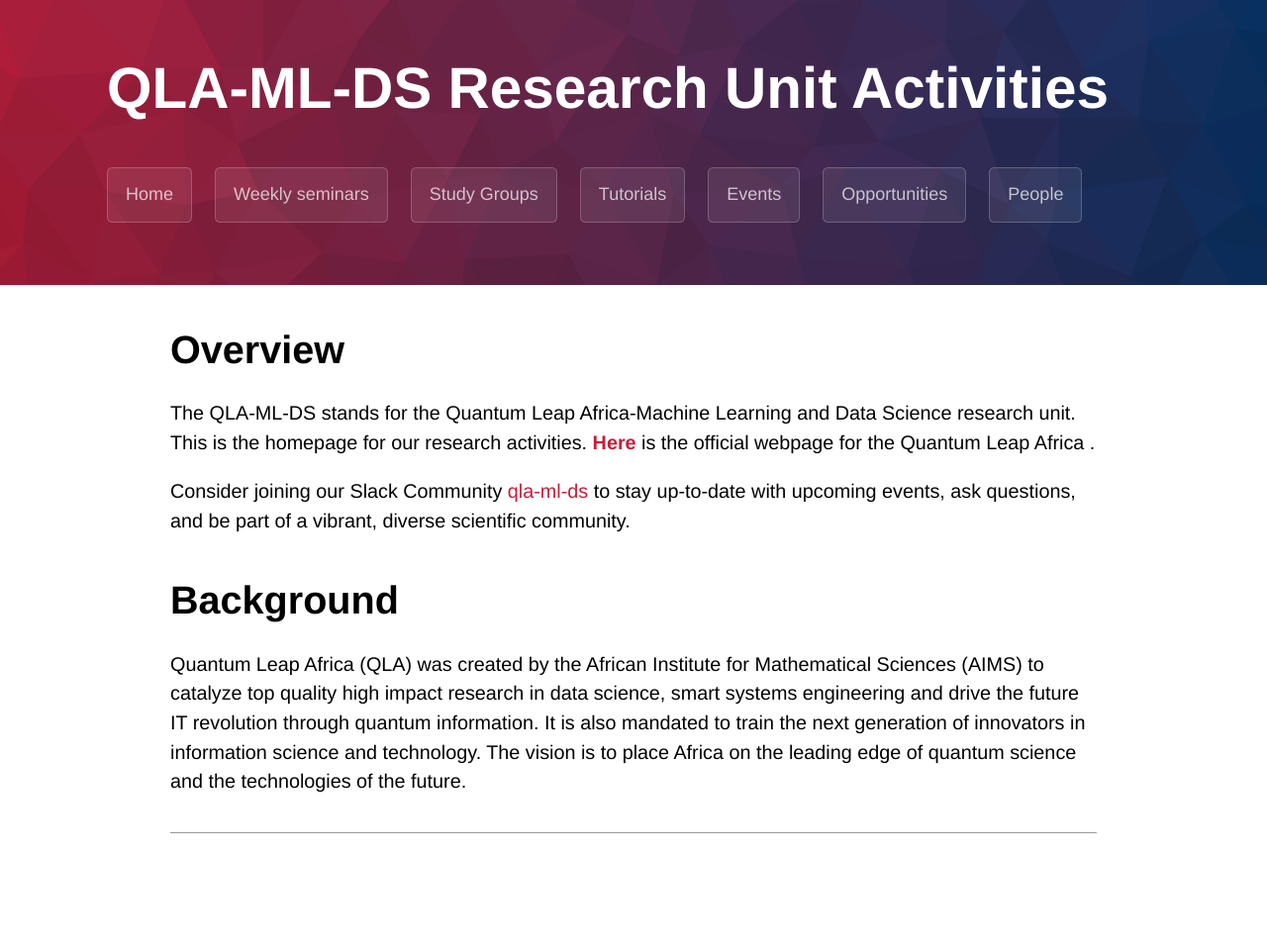
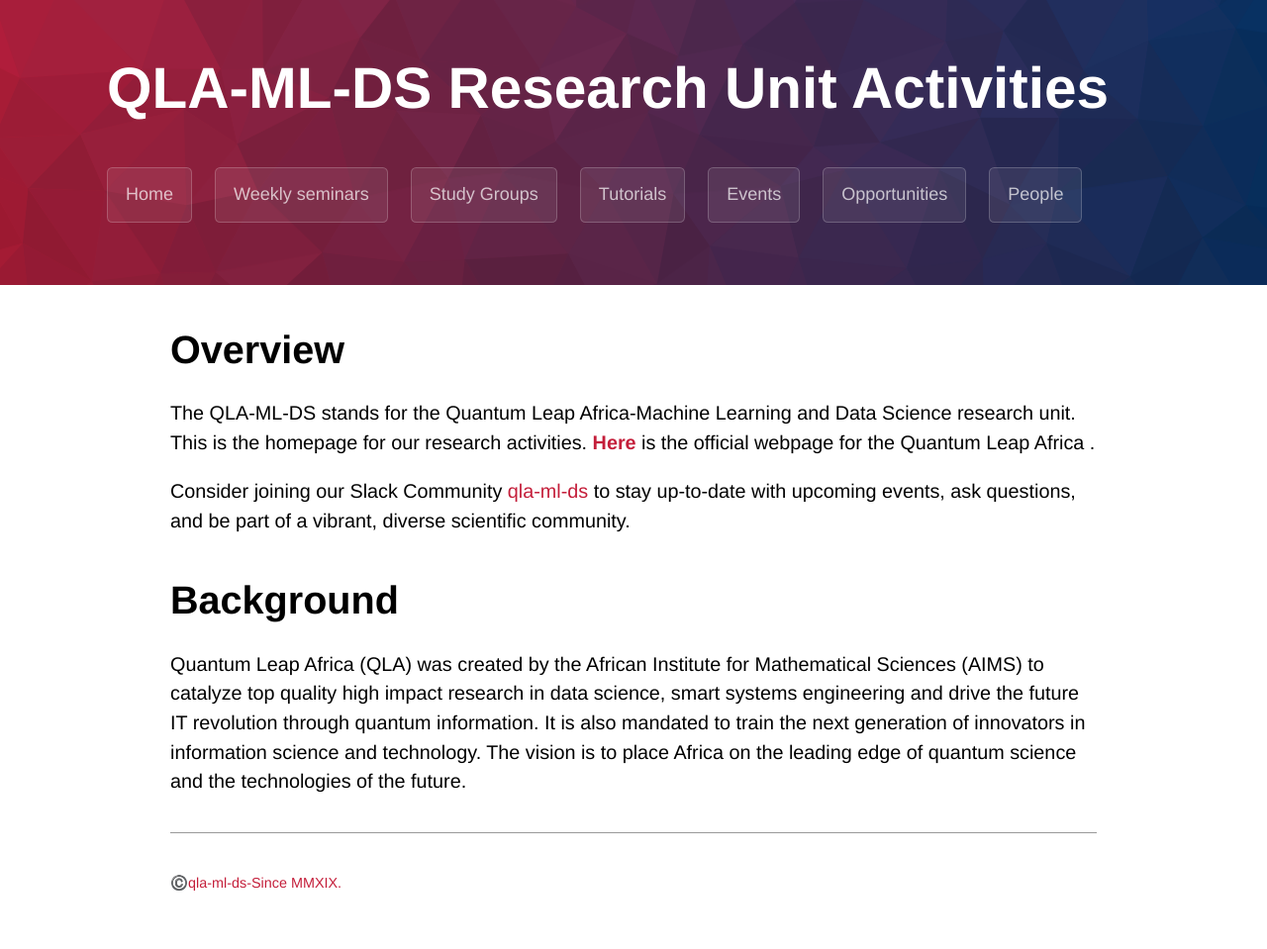
Before and after one commit to qla-ml-ds-activities/qla-ml-ds-activities.github.io, a Jekyll site: the page built from index.md, in a window 1280 px wide. Shown: the whole page at 99% size. Built offline with Jekyll 4.4.1, drawn with Linux system fonts in a browser that asks for light colours; some web fonts are replaced; our own code applies the rules of GitHub Pages for plain Markdown files; before the commit the page ends 914 px from its top, so only the background shows below that.

Commit message:
Update default.html

```diff
--- a/_layouts/default.html
+++ b/_layouts/default.html
@@ -45,8 +45,10 @@
     <main id="content" class="main-content" role="main">
       {{ content }}
 
+
        <footer class="site-footer">
           <span class="site-footer-credits">
+            <p><small> <a href="https://github.com/QLA-ML-DS">©️qla-ml-ds-Since MMXIX.</a></small></p>
 <!–– This page was generated by <a href="https://pages.github.com"> <!–– GitHub Pages</a>
          <!–– on {{ site.time | date: '%a, %d %B %Y %H:%M:%S'}}.-->
         </span>
```
